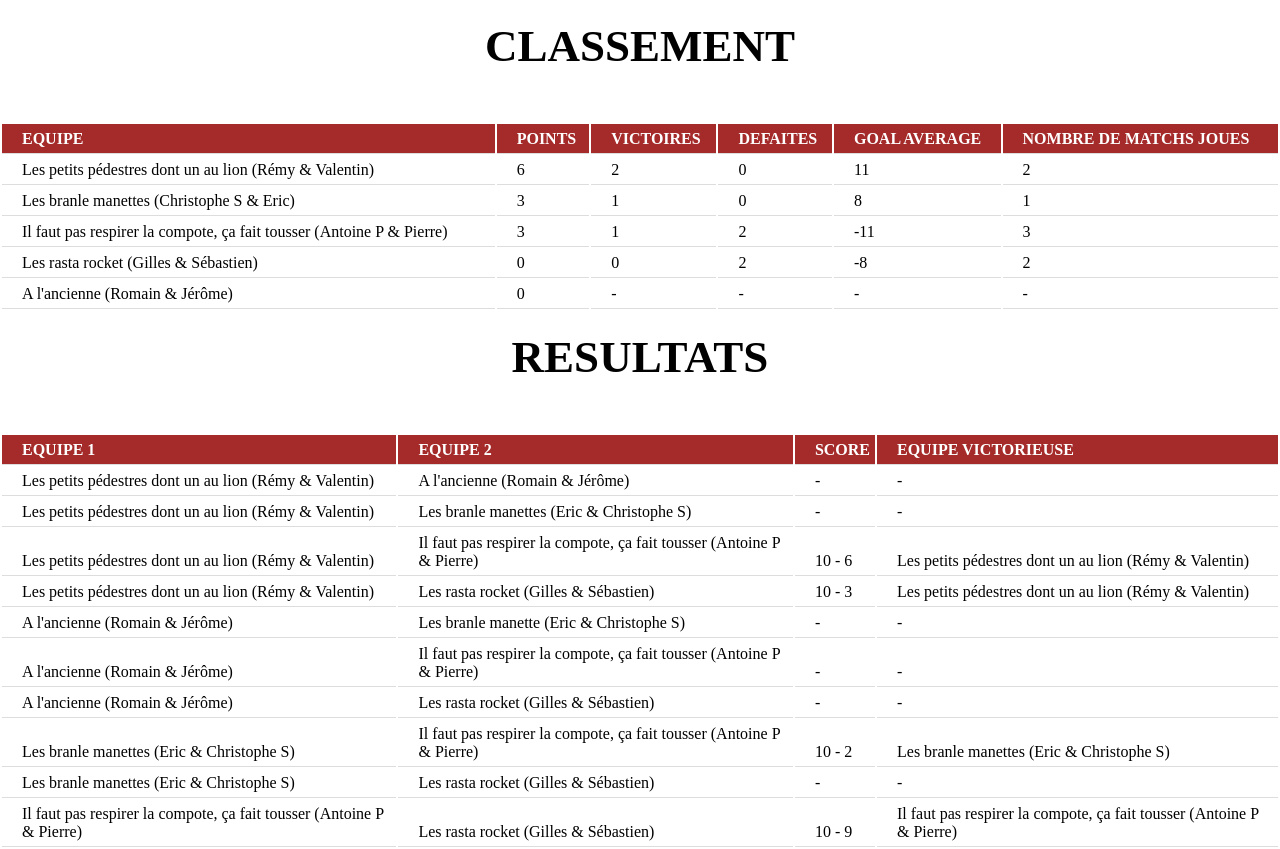
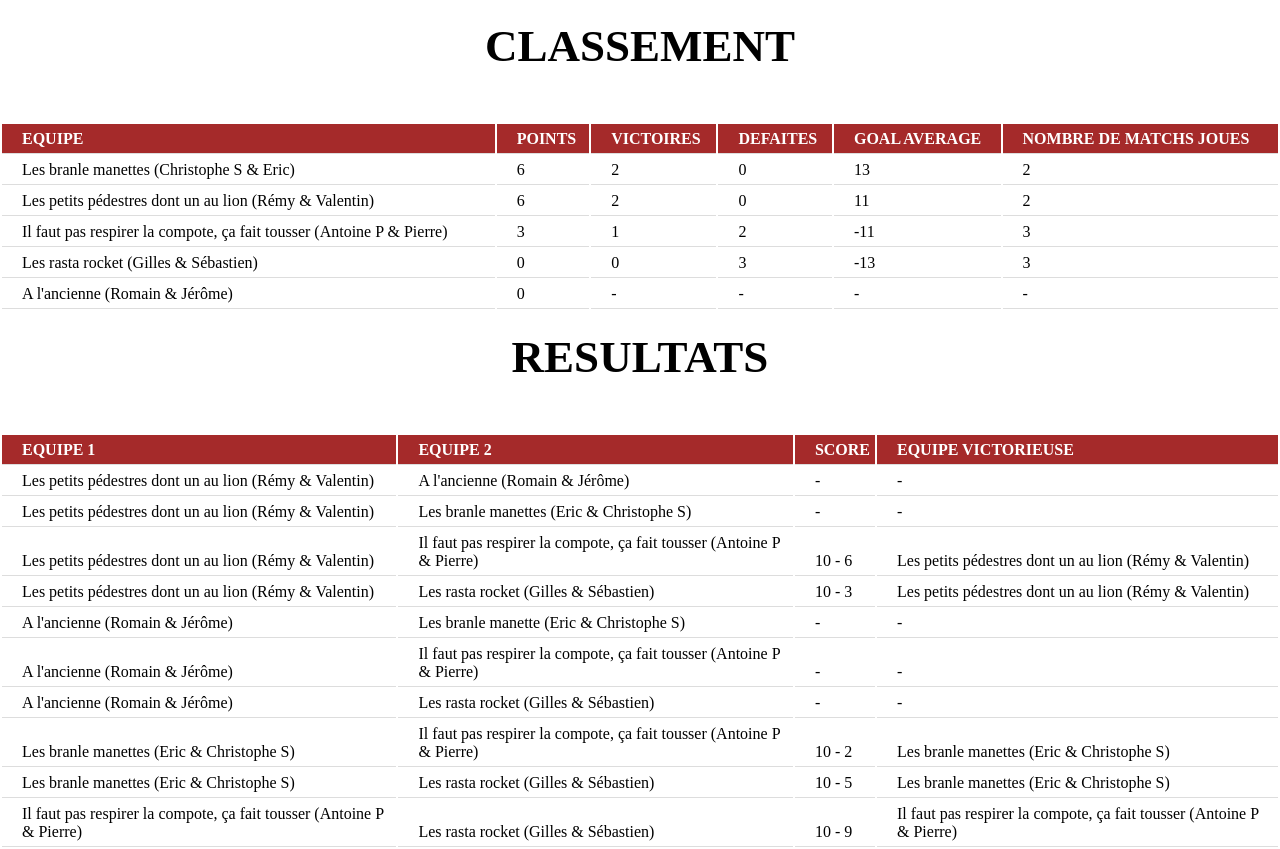
Before and after one commit to vadumont/babyfoot, a PHP site: page /poule_a.php in a window 1280 px wide. Shown: the part 190-1039 px from the top of the page. Run offline with PHP 8.4, Linux system fonts and the light colour scheme.

Commit message:
évolution score

```diff
--- a/poule_a.php
+++ b/poule_a.php
@@ -17,20 +17,20 @@
                         <th>NOMBRE DE MATCHS JOUES</th>
                     </tr>
                     <tr>
+                        <td>Les branle manettes (Christophe S & Eric)</td>
+                        <td>6</td>
+                        <td>2</td>
+                        <td>0</td>
+                        <td>13</td>
+                        <td>2</td>
+                    </tr>
+                    <tr>
                         <td>Les petits pédestres dont un au lion (Rémy & Valentin)</td>
                         <td>6</td>
                         <td>2</td>
                         <td>0</td>
                         <td>11</td>
                         <td>2</td>
-                    </tr>
-                    <tr>
-                        <td>Les branle manettes (Christophe S & Eric)</td>
-                        <td>3</td>
-                        <td>1</td>
-                        <td>0</td>
-                        <td>8</td>
-                        <td>1</td>
                     </tr>
                     <tr>
                         <td>Il faut pas respirer la compote, ça fait tousser (Antoine P & Pierre)</td>
@@ -44,9 +44,9 @@
                         <td>Les rasta rocket (Gilles & Sébastien)</td>
                         <td>0</td>
                         <td>0</td>
-                        <td>2</td>
-                        <td>-8</td>
-                        <td>2</td>
+                        <td>3</td>
+                        <td>-13</td>
+                        <td>3</td>
                     </tr>
                     <tr>
                         <td>A l'ancienne (Romain & Jérôme)</td>
@@ -123,8 +123,8 @@
                     <tr>
                         <td>Les branle manettes (Eric & Christophe S)</td>
                         <td>Les rasta rocket (Gilles & Sébastien)</td>
-                        <td>-</td>
-                        <td>-</td>
+                        <td>10 - 5</td>
+                        <td>Les branle manettes (Eric & Christophe S)</td>
                     </tr>
                     <tr>
                         <td>Il faut pas respirer la compote, ça fait tousser (Antoine P & Pierre)</td>
```
